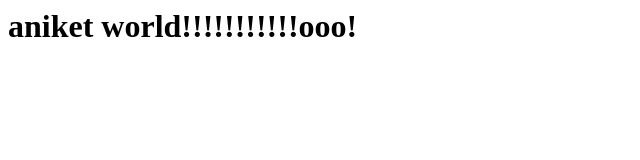
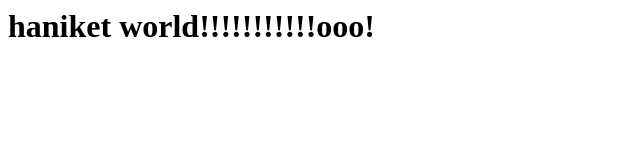
Before and after one commit to Aniket89598/task1, a plain HTML site: page index.html in a window 1280 px wide. Shown: the whole page, without its empty margins (0-640 px from the left). Drawn offline with Linux system fonts and the light colour scheme.

Commit message:
message2

```diff
--- a/index.html
+++ b/index.html
@@ -1 +1 @@
-<h1>aniket world!!!!!!!!!!!ooo!</h1>
+<h1>haniket world!!!!!!!!!!!ooo!</h1>
```
